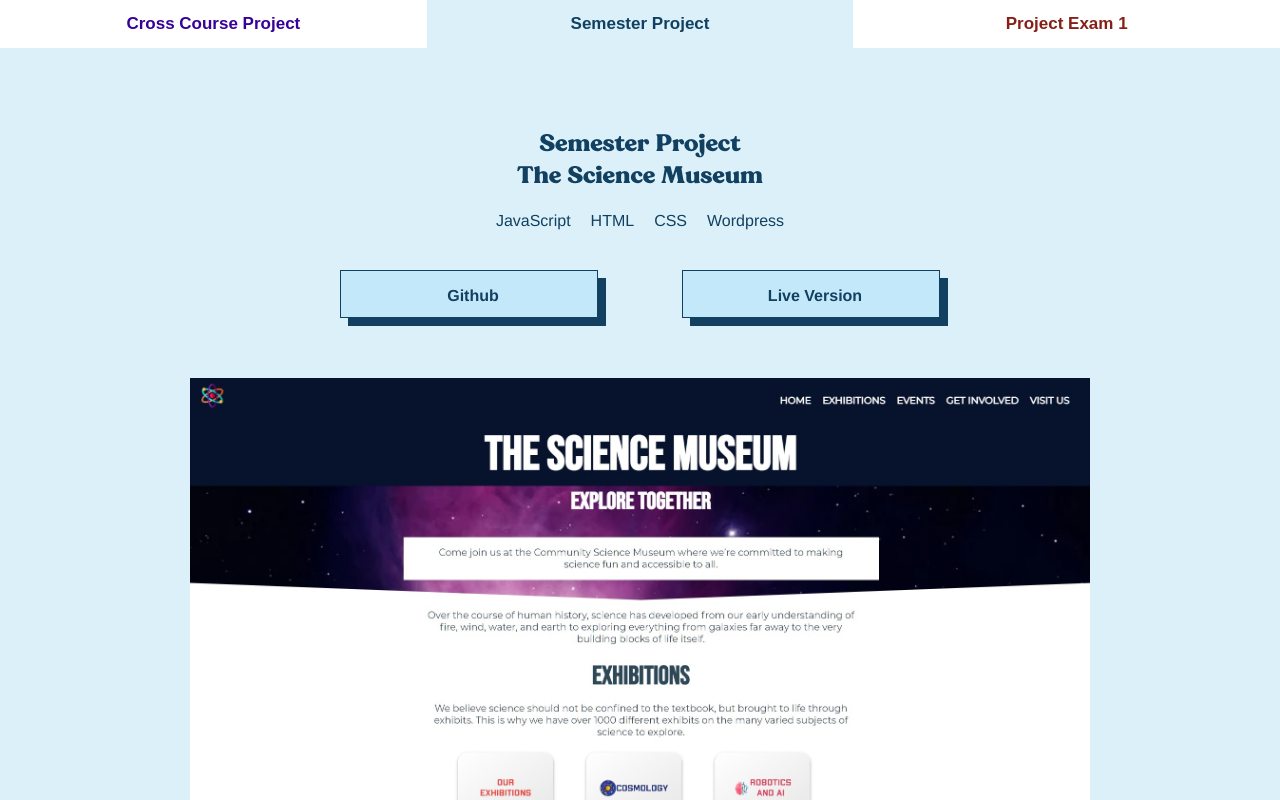
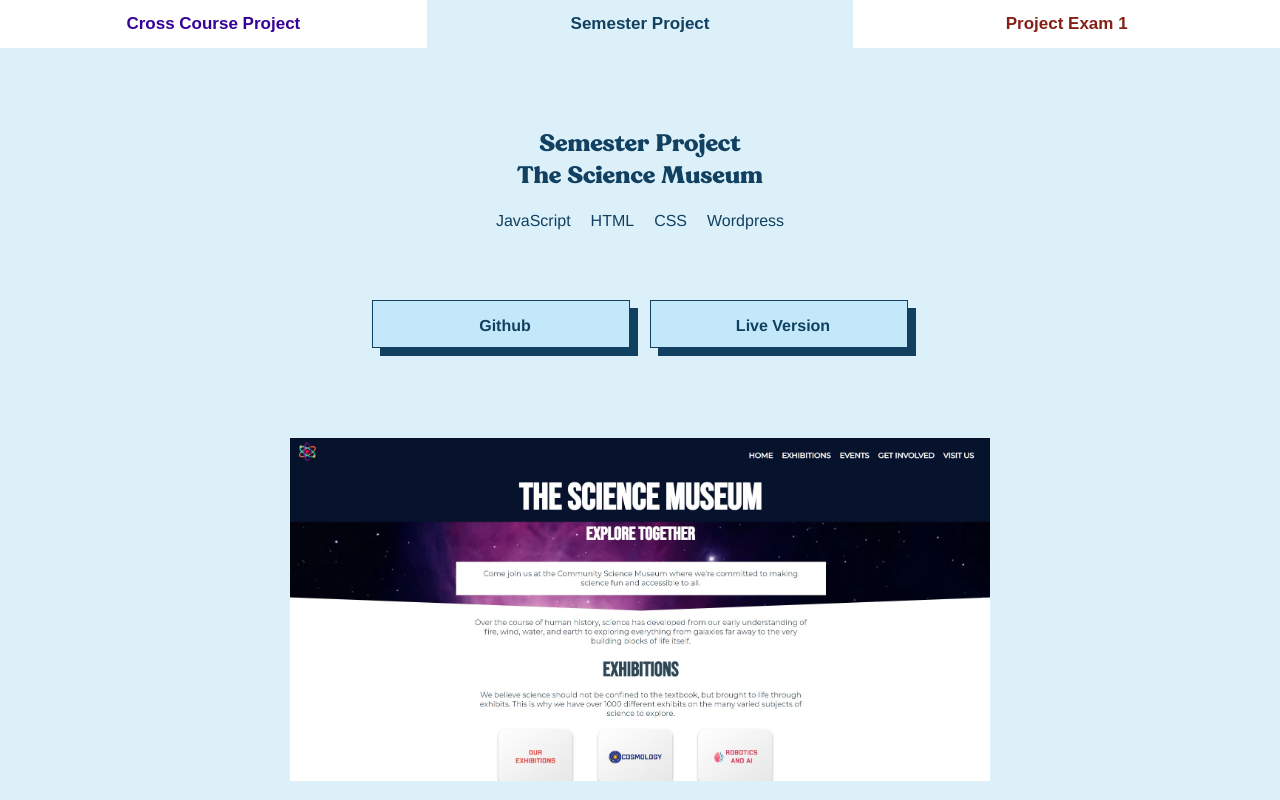
Before and after one commit to JosefineFH/portifolio1-Course_Assignment, a plain HTML site: page index.html in a window 1280 px wide. Both pictures are taken after a click on the button "Semester Project". Shown: the top 800 px of the page. Drawn offline with Linux system fonts and the light colour scheme.

Commit message:
cross course update

```diff
--- a/css/style.css
+++ b/css/style.css
@@ -55,6 +55,9 @@ ul {
   align-content: center;
   justify-content: center;
   list-style: none;
+  flex-direction: column;
+  align-items: center;
+  margin-bottom: 30px;
 }
 li {
   padding: 20px 10px;
@@ -121,6 +124,11 @@ li {
 .semester_project a{
   color: #114061;
 }
+.semester_project div{
+  width: 300px;
+  display: block;
+  margin: auto;
+}
 /* ------------------------------ Project exam ------------------------------ */
 .project_exam_1 p,
 .project_exam_1 li,
@@ -160,6 +168,14 @@ a{
 
     margin: auto;
   }
+  .semester_project div {
+    width: 700px;
+}
+
+  ul {
+    flex-direction: row;
+}
+
 }
 @media only screen and (min-width: 1024px) {
   .project_content {
--- a/data.json
+++ b/data.json
@@ -11,9 +11,7 @@
             "Wordpress"
         ],
         "wantToUpdate": [
-            "This is what i want to update.",
-            "Damage resistance",
-            "Superhuman reflexes"
+            "<p>After I added WordPress to rainy days the whole shopping cart needed to be redone. Because the plus and minus buttons didn't work anymore, not the price calculation, or the local storage for the price. </p><p>I ended up finishing the plus and minus buttons after a lot of back and forth with the functions. </p><br><br><h2>What I have left to do:</h2><p>- the price calculating</p><p>- local storage for the total price.</p><p>- the checkout page</p><p>- I wanted to connect the registration for subscribing to work with WordPress and have a message appear when the registration is done.</p></div>"
         ]
     },
     "semesterProject": {
```
